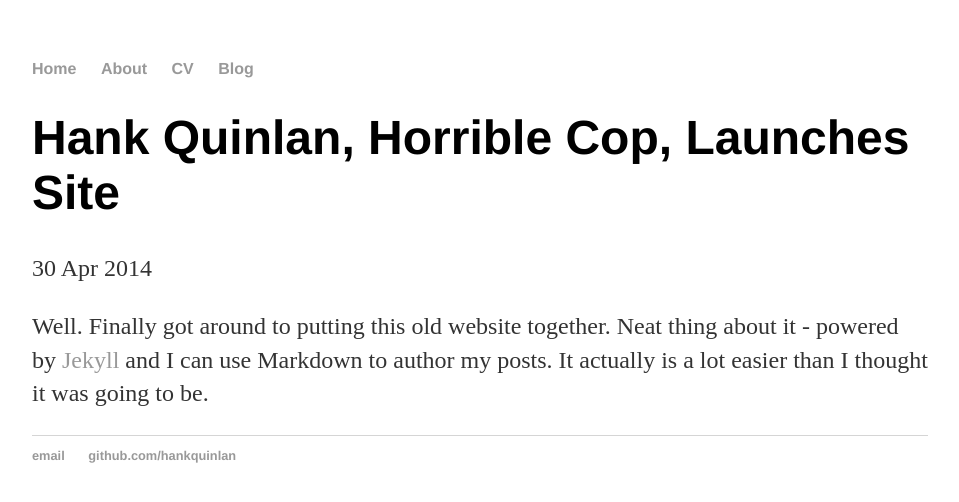
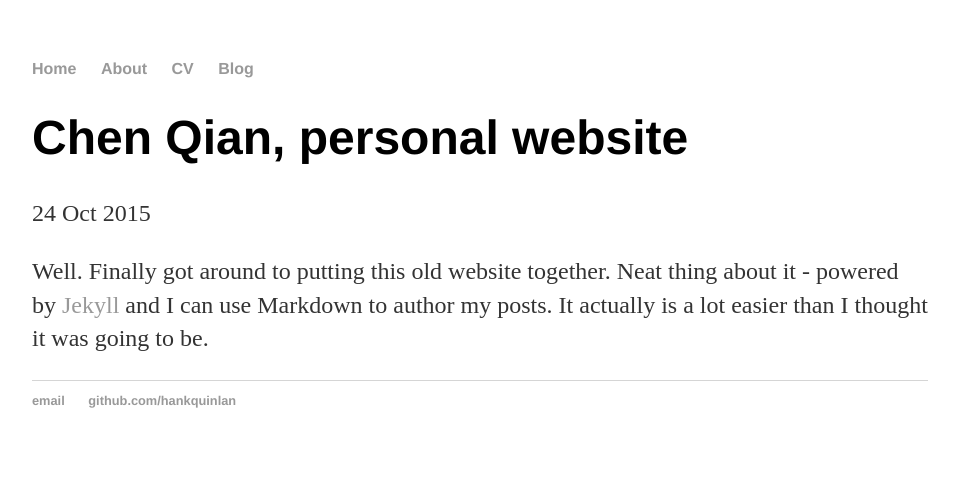
Before and after one commit to lovel520/lovel520.github.io, a Jekyll site: the page built from _posts/2015-10-23-chen-qian-site-launched.md, in a window 1280 px wide. Shown: the top 502 px of the page, without its empty margins (160-1119 px from the left). Built offline with Jekyll 4.4.1, drawn with Linux system fonts in a browser that asks for light colours.

Commit message:
Update 2015-10-23-chen-qian-site-launched.md

```diff
--- a/_posts/2015-10-23-chen-qian-site-launched.md
+++ b/_posts/2015-10-23-chen-qian-site-launched.md
@@ -1,7 +1,7 @@
 ---
 layout: post
-title: "Hank Quinlan, Horrible Cop, Launches Site"
-date: 2014-04-30
+title: "Chen Qian, personal website"
+date: 2015-10-24
 ---
 
 Well. Finally got around to putting this old website together.
```
